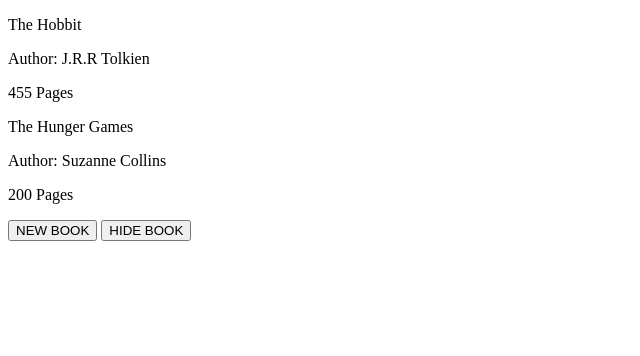
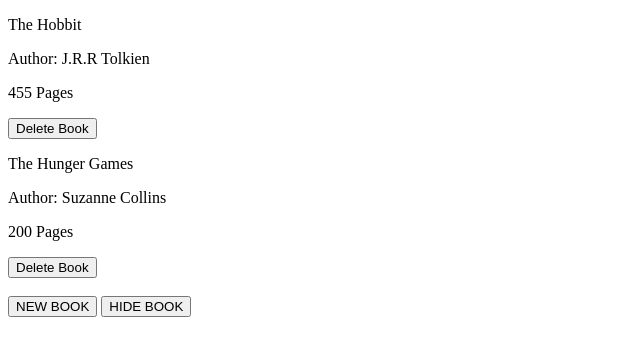
Before and after one commit to mokeaveny/Library, a plain HTML site: page index.html in a window 1280 px wide. Shown: the whole page, without its empty margins (0-640 px from the left). Drawn offline with Linux system fonts and the light colour scheme.

Commit message:
Can now delete any books in the library

```diff
--- a/library.js
+++ b/library.js
@@ -1,4 +1,5 @@
 let myLibrary = [];
+let counter = 0;
 
 function Book(title, author, pages) {
 	this.title = title;
@@ -18,26 +19,39 @@ function addBookToLibrary(book) {
 const libraryContainer = document.querySelector('.library-container');
 
 function render(library) {
+	counter = 0;
 	library.forEach(book => {
 		// Create the elements to display the book values
 		const div = document.createElement('div');
+		div.setAttribute("book-index", counter);
 		const bookTitle = document.createElement('p');
 		const bookAuthor = document.createElement('p');
 		const bookPages = document.createElement('p');
+		const bookRemove = document.createElement('button');
+
+		bookRemove.addEventListener("click", function() {
+			theIndex = this.parentNode.getAttribute("book-index");
+			libraryContainer.removeChild(this.parentNode);
+			removeBook(theIndex)
+		})
 
 		// Add the class names to the elements
 		bookTitle.classList.add('title');
 		bookAuthor.classList.add('author');
 		bookPages.classList.add('pages');
+		bookRemove.classList.add("bookDelete");
+
 
 		// The content to be displayed in each DOM element
 		bookTitle.textContent = book.title;
 		bookAuthor.textContent = `Author: ${book.author}`;
 		bookPages.textContent = `${book.pages} Pages`;
+		bookRemove.textContent = "Delete Book";
 
 		div.appendChild(bookTitle);
 		div.appendChild(bookAuthor);
 		div.appendChild(bookPages);
+		div.appendChild(bookRemove);
 		libraryContainer.appendChild(div);
 	})
 }
@@ -62,3 +76,8 @@ function newBookForm(show) {
 		document.getElementById("newBookForm").style.display = "none";
 	}
 }
+
+function removeBook(index) {
+	console.log(index);
+	myLibrary.splice(index, 1);
+}
```
Also changed, not shown: index.html (+1 -0 lines).
